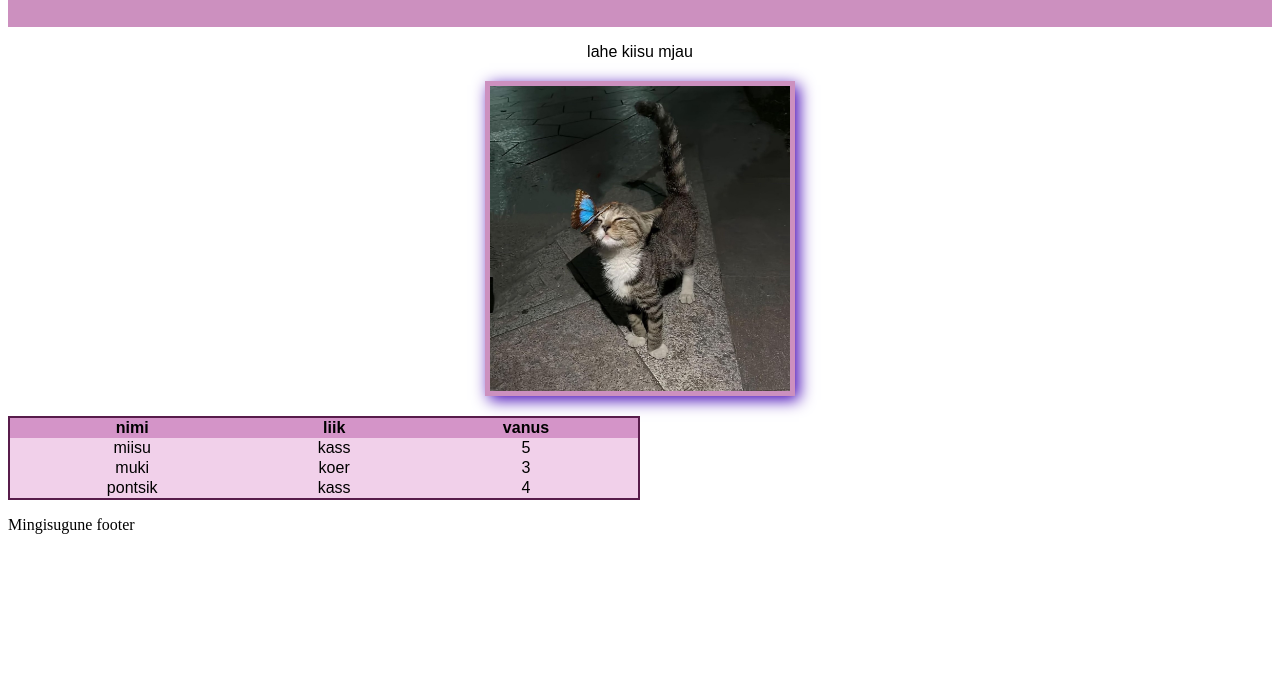
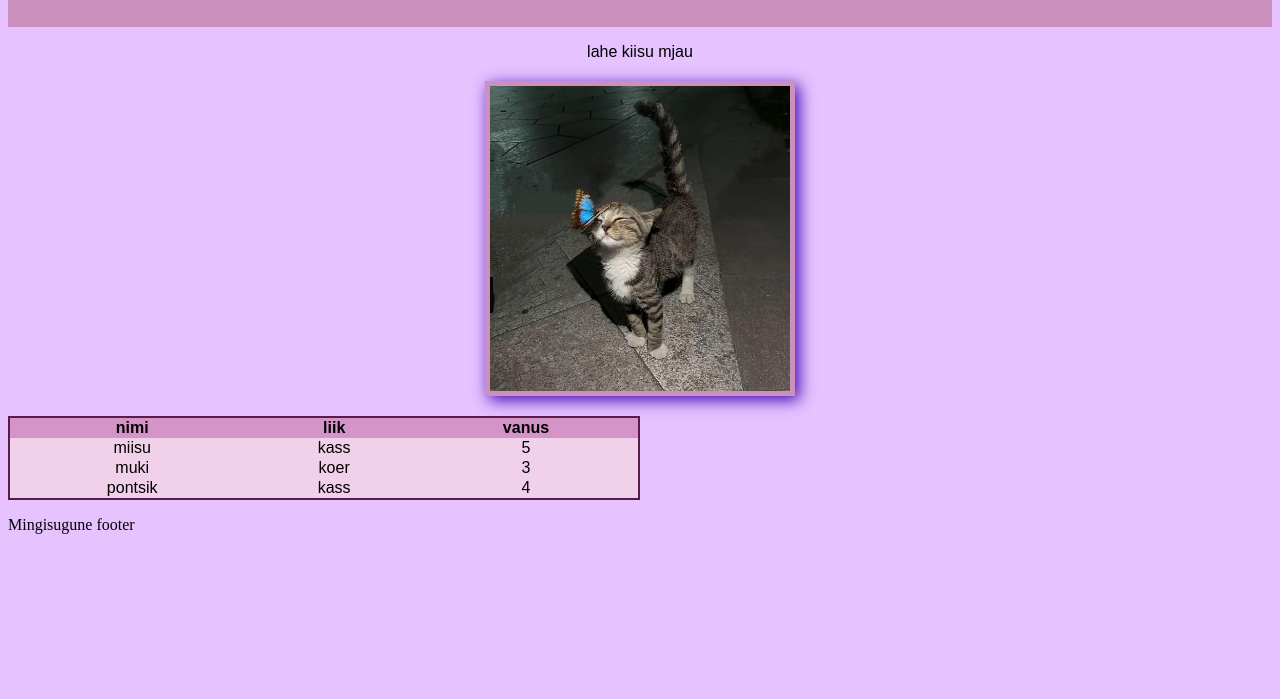
Before and after one commit to geilu/SE-seminarid, a plain HTML site: page seminarveebileht/index.html in a window 1280 px wide. Shown: the part 101-800 px from the top of the page. Drawn offline with Linux system fonts and the light colour scheme.

Commit message:
ülesande 2 e - muutsin taustavärvi

```diff
--- a/seminarveebileht/style.css
+++ b/seminarveebileht/style.css
@@ -4,6 +4,10 @@ header {
     color: white;
     text-align: center;
     padding: 20px;
+}
+
+body {
+    background-color: #e6c2ff;
 }
 
 main {
```
